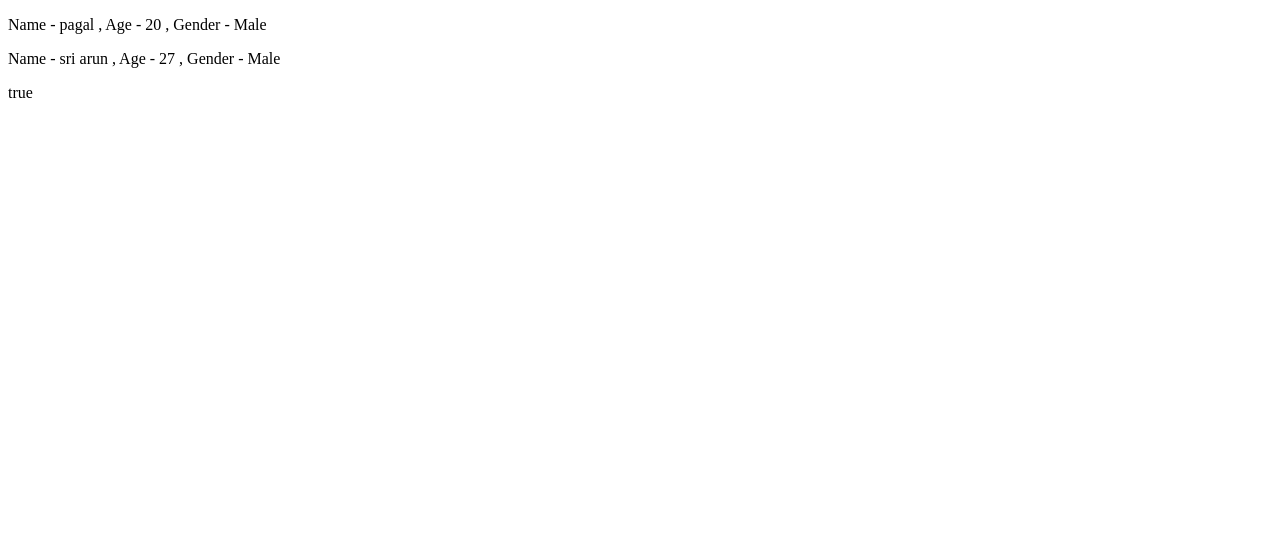
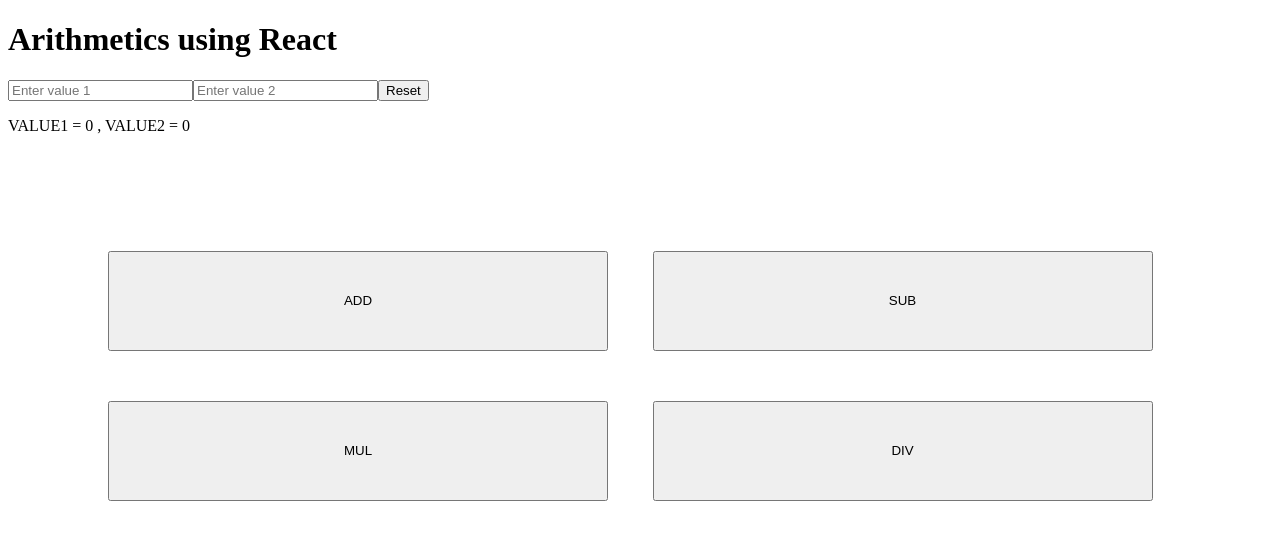
Before and after one commit to PagalavanPagal66/React-IOC, a React (Create React App) app in the folder MyReactApp/firstapp/: page / in a window 1280 px wide. Shown: the top 540 px of the page. Built offline with nearby package versions, Linux system fonts and the light colour scheme.

Commit message:
Calculator added

```diff
--- a/MyReactApp/firstapp/src/App.css
+++ b/MyReactApp/firstapp/src/App.css
@@ -0,0 +1,12 @@
+.buttons{
+    display: grid;
+    grid-template-columns: auto auto;
+    column-gap: 25px;
+    row-gap: 50px;
+    padding: 100px;
+}
+
+.button{
+    height: 100px;
+    width : 500px;
+}
--- a/MyReactApp/firstapp/src/App.js
+++ b/MyReactApp/firstapp/src/App.js
@@ -1,23 +1,24 @@
+import { useEffect, useState } from 'react';
 import './App.css';
 
-function App(props) {
-  return (
-    <div className="App">
-      <Person name = {"pagal"} age = {20} gender = {"Male"}/>
-      <Person name = {"sri arun"} age = {27} gender = {"Male"}/>
-      <p>{props.cycle}</p>
-    </div>
-  );
-}
+// function App(props) {
+//   return (
+//     <div className="App">
+//       <Person name = {"pagal"} age = {20} gender = {"Male"}/>
+//       <Person name = {"sri arun"} age = {27} gender = {"Male"}/>
+//       <p>{props.cycle}</p>
+//     </div>
+//   );
+// }
 
-const Person = (props) =>{
-  return (
-    <>
-      <p>Name - {props.name} , Age - {props.age} , Gender - {props.gender}</p>
-      {/* <App cycle = "true"></App> */}
-    </>
-  );
-}
+// const Person = (props) =>{
+//   return (
+//     <>
+//       <p>Name - {props.name} , Age - {props.age} , Gender - {props.gender}</p>
+//       {/* <App cycle = "true"></App> */}
+//     </>
+//   );
+// }
 
 // const Caller = () =>{
 //   return (
@@ -34,5 +35,59 @@
 //   );
 // }
 
+// function App(){
+//   const test = (props) => {
+//     alert(props.name);
+//   }
+//   return (
+//     <button onClick={()=> test({name : "Arun"})}>Namer</button>
+//   );
+// }
+var output = 0;
 
+const Return = (value) =>{
+  return (
+    <>{value} {value.type}</>
+  );
+}
+const App = () => {
+  const [value1 , setValue1] = useState(0);
+  const [value2 , setValue2] = useState(0);
+  const [reset, setReset] = useState(false);
+  useEffect(
+    ()=>{
+      setValue1(0);
+      setValue2(0);
+    },[reset]
+  )
+
+  const handle_val1_change = (e) =>{
+    setValue1(e.target.value)
+  }
+
+  const handle_val2_change = (e) =>{
+    setValue2(e.target.value)
+  }
+  return (
+    <>
+      <h1>Arithmetics using React</h1>
+      <form>
+        <input type="text" placeholder="Enter value 1" required onChange={handle_val1_change}></input>
+        <input type="text" placeholder="Enter value 2" required onChange={handle_val2_change}></input>
+        <input type="reset" value="Reset" onClick={()=>{setReset(!reset)}}></input>
+      </form>
+      <p>VALUE1 = {value1} , VALUE2 = {value2}</p>
+      <div class = "buttons">
+        <button class = "button" onClick={()=>{output = Number(value1)+Number(value2);
+                console.log(output.type);  console.log(output); alert(output)}}>ADD</button>
+        <button class = "button" onClick={()=>{output = Number(value1)-Number(value2);
+                console.log(output.type);  console.log(output); alert(output)}}>SUB</button>
+        <button class = "button" onClick={()=>{output = Number(value1)*Number(value2);
+                console.log(output.type);  console.log(output); alert(output)}}>MUL</button>
+        <button class = "button" onClick={()=>{output = Number(value1)/Number(value2);
+                console.log(output.type);  console.log(output); alert(output)}}>DIV</button>
+      </div>
+    </>
+  );
+}
 export default App;
```
